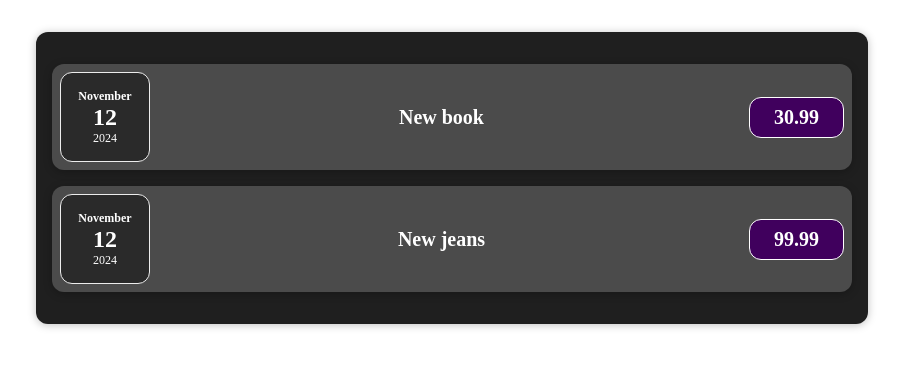
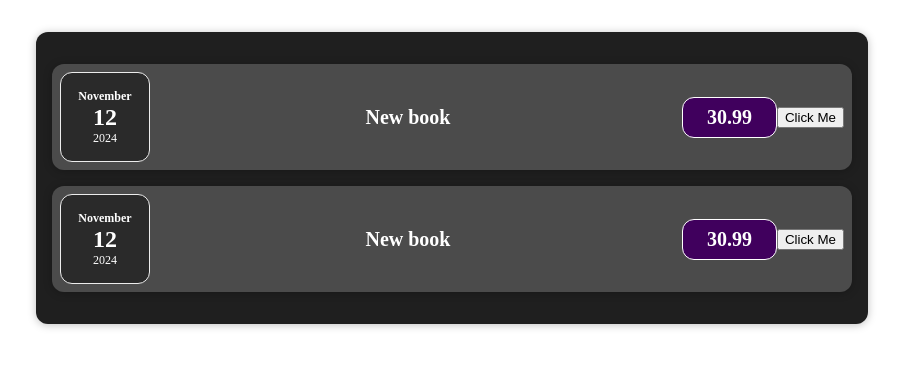
Before and after one commit to EgertL123/expenses, a React (Vite) app: page / in a window 1280 px wide. Shown: the top 368 px of the page, without its empty margins (188-1091 px from the left). Built offline with nearby package versions, Linux system fonts and the light colour scheme.

Commit message:
Sündmuste töötlus komponentides

```diff
--- a/src/App.jsx
+++ b/src/App.jsx
@@ -1,25 +1,25 @@
 import React from 'react';
-import ExpenseItem from './components/Expenses/ExpenseItem';
-import '/home/egert/expenses/src/components/Expenses/Expenses.css'
+import Expenses from './components/Expenses/Expenses';
 
 const App = () => {
   const expenses = [
   {
+    id: 1,
     date: new Date(2024, 10, 12),
     title: 'New book',
     price: 30.99
   },
   {
+    id: 2,
     date: new Date(2024, 10, 12),
     title: 'New jeans',
     price: 99.99
   }
 ]
   return (
-    <div className="expenses">
-      <ExpenseItem data={expenses[0]}/>
-      <ExpenseItem data={expenses[1]}/>
-    </div>
+    <Expenses expenses={expenses}>
+
+    </Expenses>
   );
 }
 
--- a/src/components/Expenses/ExpenseItem.jsx
+++ b/src/components/Expenses/ExpenseItem.jsx
@@ -1,16 +1,26 @@
 import './ExpenseItem.css'
+import Card from '../UI/Card'
 import ExpenseDate from './ExpenseDate'
+import { useState } from 'react'
 
 const ExpenseItem = (props) => {
+    const [title, setTitle] = useState(props.expenseData.title)
+
+    const clickHandler = () => {
+        console.log('Clicked!')
+        setTitle(`Updated by click ${title}`)
+        console.log(title)
+    }
 
     return (
-        <div className='expense-item'>
-            <ExpenseDate date={props.data.date}/>
+        <Card className='expense-item'>
+            <ExpenseDate date={props.expenseData.date}/>
             <div className='expense-item_description'>
-                <h2>{props.data.title}</h2>
-                <div className='expense-item_price'>{props.data.price}</div>
+                <h2>{props.expenseData.title}</h2>
+                <div className='expense-item_price'>{props.expenseData.price}</div>
             </div>
-        </div>
+            <button onClick={clickHandler}>Click Me</button>
+        </Card>
     )
 }
 
--- a/src/components/Expenses/Expenses.jsx
+++ b/src/components/Expenses/Expenses.jsx
@@ -1,13 +1,13 @@
-import ExpenseItem from "./ExpenseItem"
-import Card from "../UI/Card"
+import ExpenseItem from "./ExpenseItem.jsx"
+import Card from "../UI/Card.jsx"
 import './Expenses.css'
 
 const Expenses = (props) => {
 
     return(
         <Card className="expenses">
-            <ExpenseItem data={props.expenses[0]}/>
-            <ExpenseItem data={props.expenses[0]}/>
+            <ExpenseItem expenseData={props.expenses[0]}/>
+            <ExpenseItem expenseData={props.expenses[0]}/>
         </Card>
     )
 }
--- a/src/components/UI/Card.jsx
+++ b/src/components/UI/Card.jsx
@@ -1,7 +1,7 @@
 import './Card.css'
 
 const Card = (props) => {
-    const classes = 'card' + props.className
+    const classes = 'card ' + props.className
 
     return(
         <div className={classes}>
```
